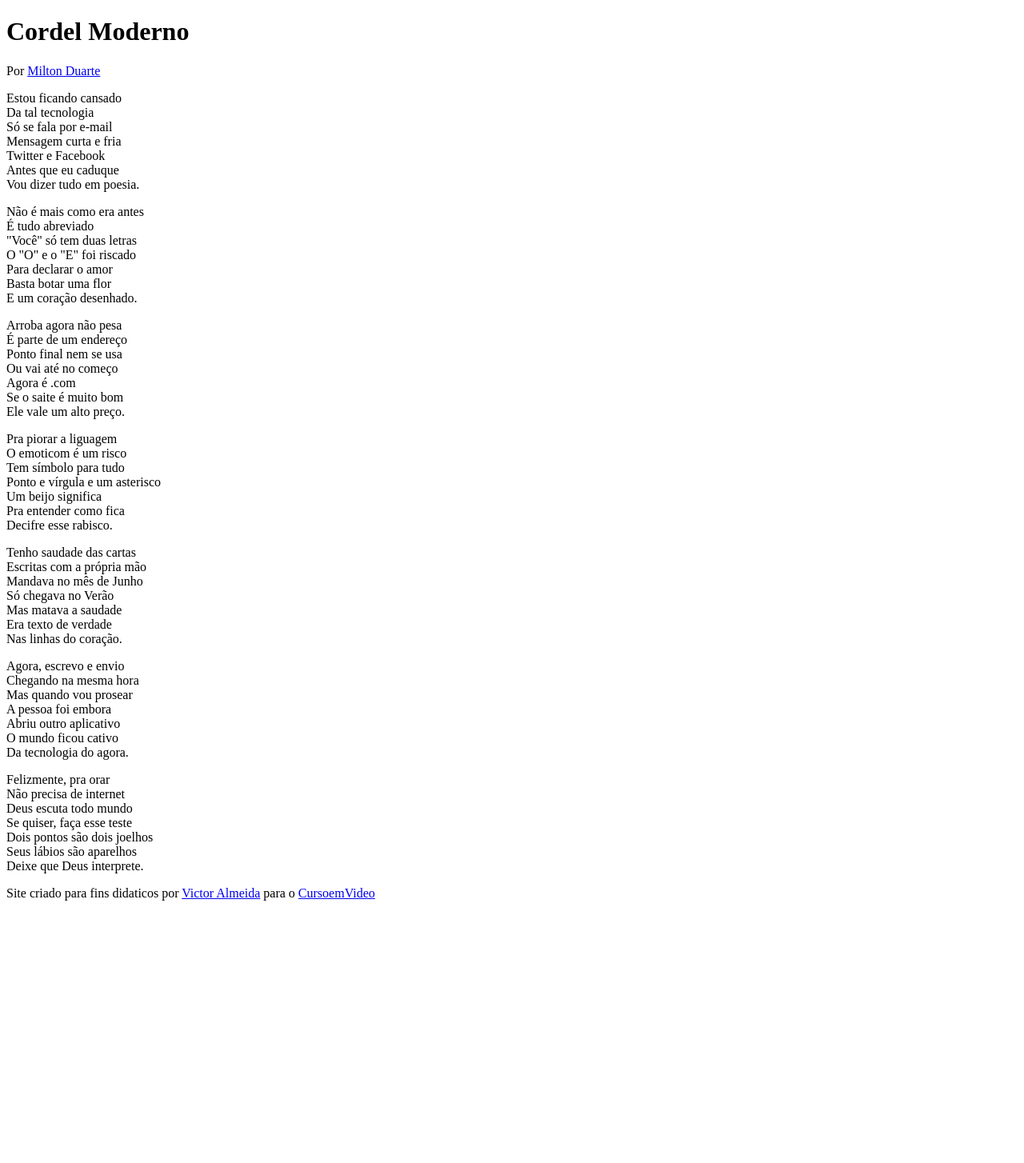
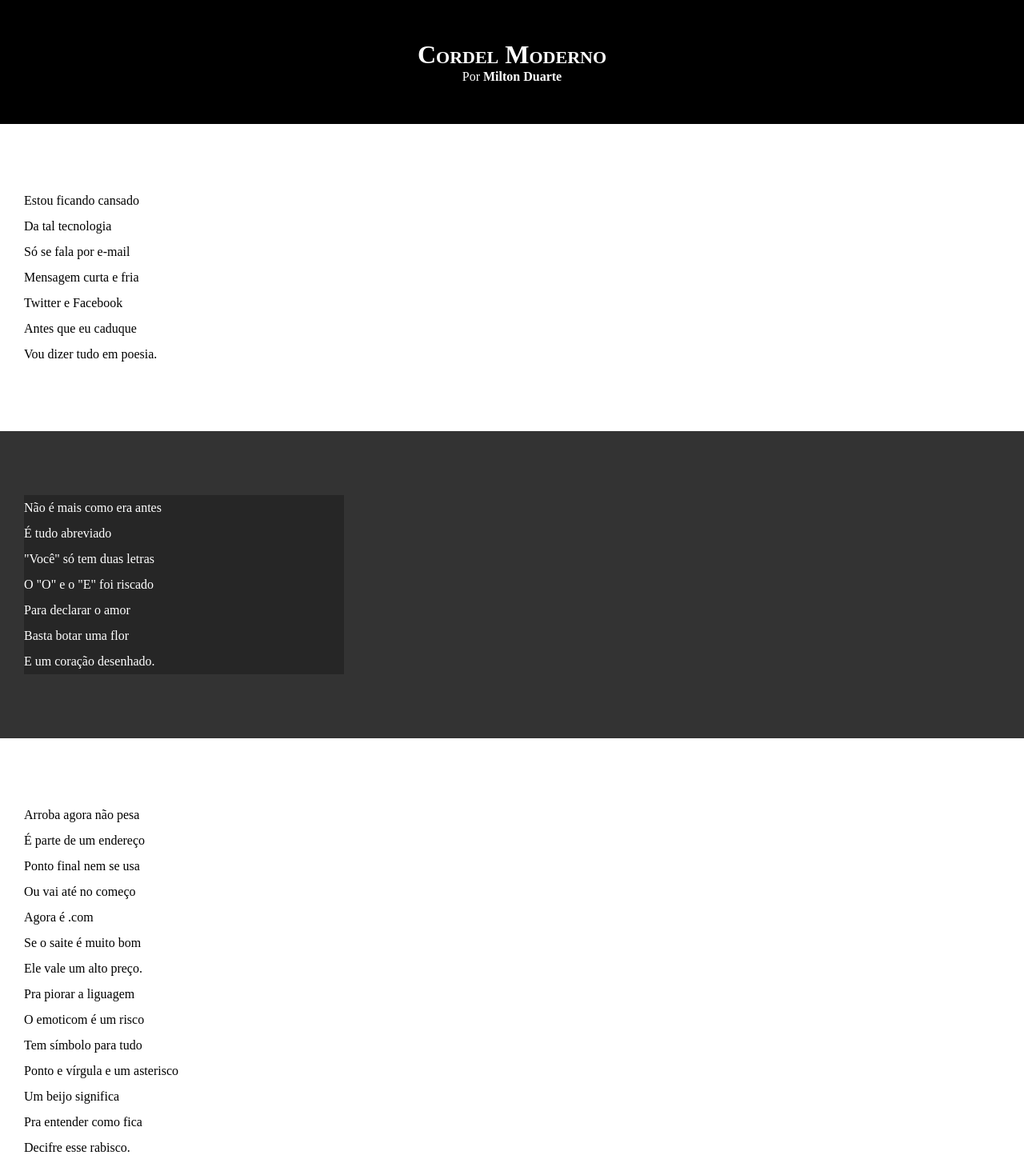
Before and after one commit to ovictoralmeida/html-css, a plain HTML site: page desafios/d012/index.html in a window 1280 px wide. Shown: the top 1454 px of the page at 80% size. Before the commit the page ends 1142 px from the top, so only its background shows below. Drawn offline with Linux system fonts and the light colour scheme.

Commit message:
Atualização de estilos
Ajustes no CSS do projeto

```diff
--- a/desafios/d012/css/style.css
+++ b/desafios/d012/css/style.css
@@ -1 +1,63 @@
 @charset "UTF-8";
+
+* {
+    margin: 0;
+    padding: 0;
+}
+
+html, body {
+    min-height: 100vh;
+    background-color: darkgrey;
+}
+
+header {
+    background-color: black;
+    color: white;
+    text-align: center;
+}
+
+header > h1 {
+    padding-top: 50px;
+    font-variant: small-caps;
+}
+
+header > p {
+    padding-bottom: 50px;
+}
+
+header a, footer a {
+    color: white;
+    text-decoration: none;
+    font-weight: bolder;
+}
+
+header a:hover, footer a:hover {
+    text-decoration: underline;
+}
+
+section {
+    padding: 10vh 0 10vh 30px;
+    line-height: 2em;
+}
+
+section.normal {
+    background-color: white;
+    color: black;
+}
+
+section.imagem {
+    background-color: rgb(51, 51, 51);
+    color: white;
+}
+
+section.imagem > p {
+    width: 400px;
+    background-color: rgba(0, 0, 0, .253);
+}
+
+footer {
+    background-color: black;
+    color: white;
+    text-align: center;
+    padding: 10px 0 10px 0;
+}
--- a/desafios/d012/index.html
+++ b/desafios/d012/index.html
@@ -16,7 +16,7 @@
         <p>Por <a href="https://www.recantodasletras.com.br/poesias/3186743" target="_blank">Milton Duarte</a></p>
     </header>
 
-    <section>
+    <section class="normal">
         <p>
             Estou ficando cansado <br>
             Da tal tecnologia <br>
@@ -28,7 +28,7 @@
         </p>
     </section>
 
-    <section>
+    <section class="imagem">
         <p>
             Não é mais como era antes <br>
             É tudo abreviado <br>
@@ -40,7 +40,7 @@
         </p>
     </section>
 
-    <section>
+    <section class="normal">
         <p>
             Arroba agora não pesa <br>
             É parte de um endereço <br>
@@ -62,7 +62,7 @@
         </p>
     </section>
 
-    <section>
+    <section class="imagem">
         <p>
             Tenho saudade das cartas <br>
             Escritas com a própria mão <br>
@@ -74,7 +74,7 @@
         </p>
     </section>
 
-    <section>
+    <section class="normal">
         <p>
             Agora, escrevo e envio <br>
             Chegando na mesma hora <br>
```
